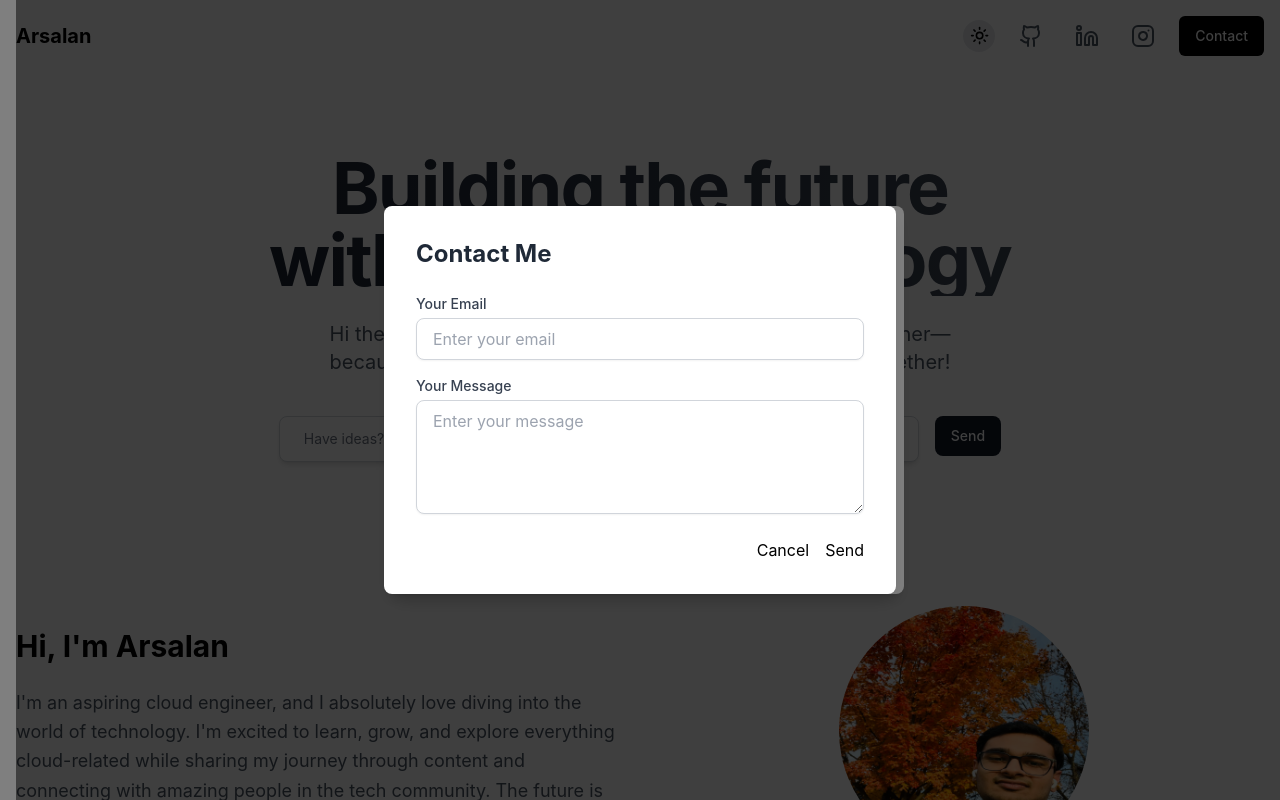
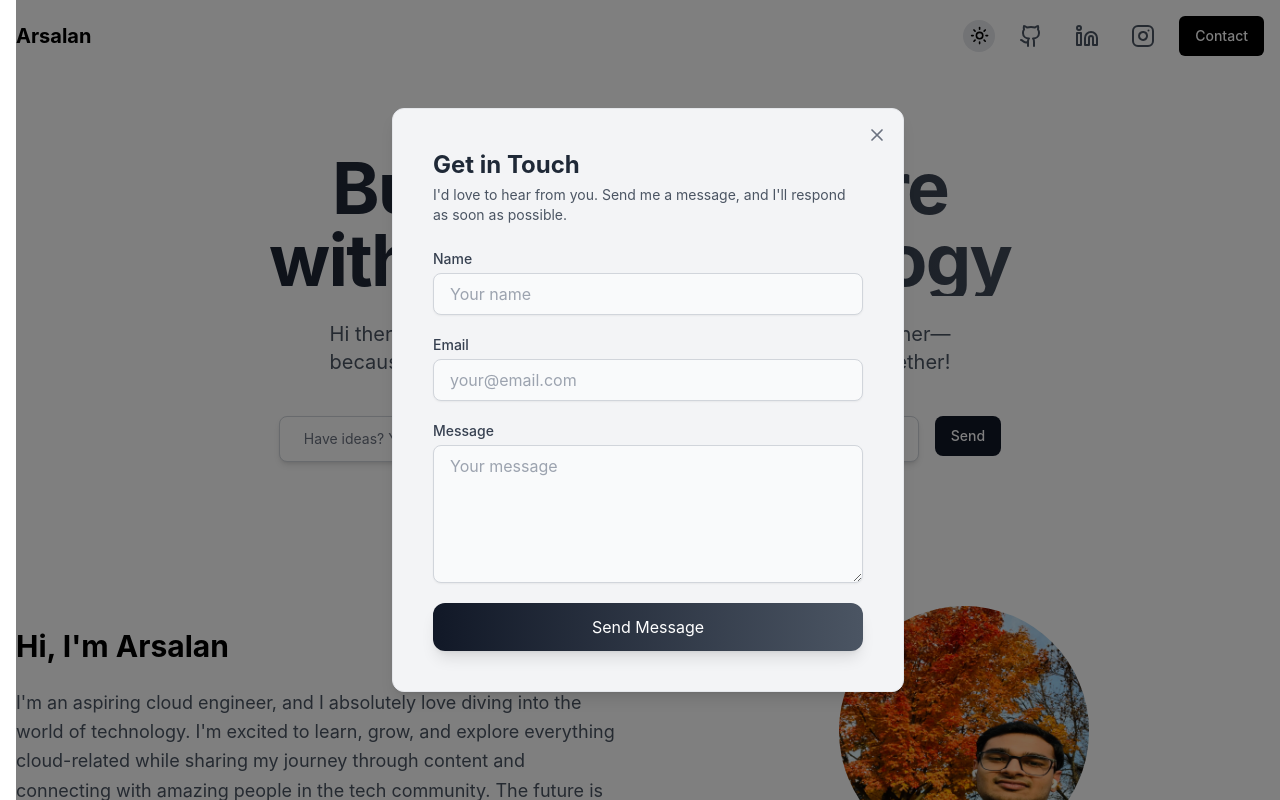
Before and after one commit to ArsalanAnwer0/arsalan-portfolio, a Next.js app: page / in a window 1280 px wide. Both pictures are taken after a click on the button "Contact". Shown: the top 800 px of the page. Built offline with nearby package versions, Linux system fonts and the light colour scheme.

Commit message:
Updated ContactModal design and index functionality

```diff
--- a/components/ui/ContactModal.tsx
+++ b/components/ui/ContactModal.tsx
@@ -1,13 +1,14 @@
 import React, { useState } from "react";
 
 export default function ContactModal({ onClose }: { onClose: () => void }) {
+  const [name, setName] = useState("");
   const [email, setEmail] = useState("");
   const [message, setMessage] = useState("");
   const [status, setStatus] = useState("");
 
   const handleSendMessage = async () => {
-    if (!email.trim() || !message.trim()) {
-      setStatus("Both fields are required.");
+    if (!name.trim() || !email.trim() || !message.trim()) {
+      setStatus("All fields are required.");
       return;
     }
 
@@ -19,11 +20,12 @@ export default function ContactModal({ onClose }: { onClose: () => void }) {
         headers: {
           "Content-Type": "application/json",
         },
-        body: JSON.stringify({ email, message }),
+        body: JSON.stringify({ name, email, message }),
       });
 
       if (response.ok) {
         setStatus("Message sent successfully!");
+        setName("");
         setEmail("");
         setMessage("");
       } else {
@@ -37,62 +39,107 @@ export default function ContactModal({ onClose }: { onClose: () => void }) {
 
   return (
     <div className="fixed inset-0 bg-black bg-opacity-50 flex items-center justify-center z-50">
-      <div className="bg-white dark:bg-gray-900 rounded-lg shadow-lg w-full max-w-lg p-8">
-        <h2 className="text-2xl font-bold text-gray-800 dark:text-gray-100 mb-6">
-          Contact Me
+      <div className="bg-gray-100 dark:bg-gray-800 rounded-xl shadow-lg w-full max-w-lg p-8 sm:p-10 backdrop-blur-md border border-gray-200 dark:border-gray-700">
+        {/* Close Button */}
+        <button
+          onClick={onClose}
+          className="absolute top-4 right-4 text-gray-500 hover:text-gray-700 dark:text-gray-400 dark:hover:text-gray-200 transition-colors"
+        >
+          <span className="sr-only">Close</span>
+          <svg
+            xmlns="http://www.w3.org/2000/svg"
+            className="h-5 w-5"
+            fill="none"
+            viewBox="0 0 24 24"
+            stroke="currentColor"
+            strokeWidth={2}
+          >
+            <path
+              strokeLinecap="round"
+              strokeLinejoin="round"
+              d="M6 18L18 6M6 6l12 12"
+            />
+          </svg>
+        </button>
+
+        {/* Title and Description */}
+        <h2 className="text-2xl font-bold text-gray-800 dark:text-gray-100 mb-1">
+          Get in Touch
         </h2>
-        <div className="space-y-4">
+        <p className="text-sm text-gray-600 dark:text-gray-400 mb-6">
+          I'd love to hear from you. Send me a message, and I'll respond as soon
+          as possible.
+        </p>
+
+        {/* Form */}
+        <form onSubmit={(e) => e.preventDefault()} className="space-y-5">
+          {/* Name */}
+          <div>
+            <label
+              htmlFor="name"
+              className="block text-sm font-medium text-gray-700 dark:text-gray-300"
+            >
+              Name
+            </label>
+            <input
+              id="name"
+              type="text"
+              value={name}
+              onChange={(e) => setName(e.target.value)}
+              placeholder="Your name"
+              className="mt-1 block w-full px-4 py-2 border rounded-lg shadow-sm focus:ring-gray-500 focus:border-gray-500 bg-gray-50 dark:bg-gray-900 dark:text-white border-gray-300 dark:border-gray-600"
+            />
+          </div>
+
+          {/* Email */}
           <div>
             <label
               htmlFor="email"
               className="block text-sm font-medium text-gray-700 dark:text-gray-300"
             >
-              Your Email
+              Email
             </label>
             <input
               id="email"
               type="email"
               value={email}
               onChange={(e) => setEmail(e.target.value)}
-              className="mt-1 block w-full px-4 py-2 border border-gray-300 rounded-lg shadow-sm focus:ring-purple-500 focus:border-purple-500 dark:bg-gray-800 dark:text-white"
-              placeholder="Enter your email"
-              required
+              placeholder="your@email.com"
+              className="mt-1 block w-full px-4 py-2 border rounded-lg shadow-sm focus:ring-gray-500 focus:border-gray-500 bg-gray-50 dark:bg-gray-900 dark:text-white border-gray-300 dark:border-gray-600"
             />
           </div>
+
+          {/* Message */}
           <div>
             <label
               htmlFor="message"
               className="block text-sm font-medium text-gray-700 dark:text-gray-300"
             >
-              Your Message
+              Message
             </label>
             <textarea
               id="message"
               value={message}
               onChange={(e) => setMessage(e.target.value)}
-              className="mt-1 block w-full px-4 py-2 border border-gray-300 rounded-lg shadow-sm focus:ring-purple-500 focus:border-purple-500 dark:bg-gray-800 dark:text-white"
-              placeholder="Enter your message"
-              rows={4}
-              required
+              placeholder="Your message"
+              rows={5}
+              className="mt-1 block w-full px-4 py-2 border rounded-lg shadow-sm focus:ring-gray-500 focus:border-gray-500 bg-gray-50 dark:bg-gray-900 dark:text-white border-gray-300 dark:border-gray-600"
             />
           </div>
-        </div>
-        <div className="mt-6 flex items-center justify-end space-x-4">
-          {/* Cancel as plain text */}
-          <span
-            onClick={onClose}
-            className="cursor-pointer text-black hover:underline dark:text-white"
-          >
-            Cancel
-          </span>
-          {/* Send as plain text */}
-          <span
-            onClick={handleSendMessage}
-            className="cursor-pointer text-black hover:underline dark:text-white"
-          >
-            Send
-          </span>
-        </div>
+
+          {/* Send Button */}
+          <div className="mt-6 flex justify-center">
+          <button
+  onClick={handleSendMessage}
+  className="w-full bg-gradient-to-r from-gray-900 to-gray-600 dark:from-gray-100 dark:to-gray-400 text-white dark:text-gray-900 hover:opacity-90 transition-opacity px-6 py-3 rounded-xl shadow-lg"
+>
+  Send Message
+</button>
+
+          </div>
+        </form>
+
+        {/* Status */}
         {status && (
           <p className="mt-4 text-center text-sm text-gray-600 dark:text-gray-300">
             {status}
--- a/pages/index.tsx
+++ b/pages/index.tsx
@@ -284,8 +284,6 @@ export default function Home() {
           Email - arsalan.anwer9050@gmail.com
         </p>
       </footer>
-       {/* NEW: Contact Modal Component */}
-       {isModalOpen && <ContactModal onClose={() => setIsModalOpen(false)} />}
     </div>
   );
 }
```
